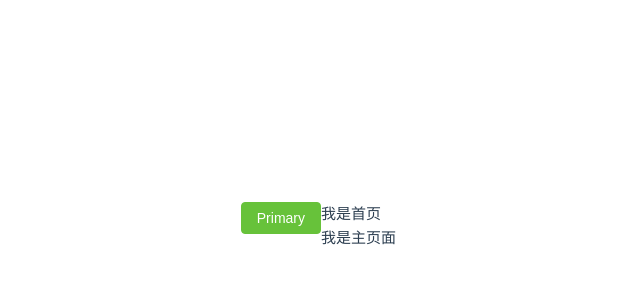
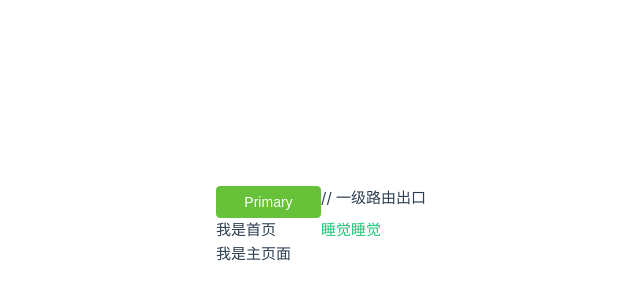
Before and after one commit to ZS8787YYDS/vue-rabbit-prpject, a Vue app: page / in a window 1280 px wide. Shown: the part 174-474 px from the top of the page, without its empty margins (319-959 px from the left). Built offline with nearby package versions, Linux system fonts and the light colour scheme; no server answers.

Commit message:
finished auto import function successfully

```diff
--- a/src/App.vue
+++ b/src/App.vue
@@ -1,20 +1,25 @@
 <script setup>
 import { RouterLink, RouterView } from 'vue-router'
-import HelloWorld from './components/HelloWorld.vue'
 
 </script>
 
 <template>
   <el-button type="success">Primary</el-button>
+  // 一级路由出口
   <router-view></router-view>
+  <div class="cls">
+    睡觉睡觉
+  </div>
 </template>
 
-<style scoped>
+<style scoped lang="scss">
 header {
   line-height: 1.5;
   max-height: 100vh;
 }
-
+.cls{
+  color: $sucColor;
+}
 .logo {
   display: block;
   margin: 0 auto 2rem;
--- /dev/null
+++ b/src/styles/var.scss
@@ -0,0 +1,5 @@
+$xtxColor: #27ba9b;
+$helpColor: #e26237;
+$sucColor: #1dc779;
+$warnColor: #ffb302;
+$priceColor: #cf4444;
--- a/vite.config.js
+++ b/vite.config.js
@@ -31,6 +31,7 @@
         // 自动导入定制化样式文件进行样式覆盖
         additionalData: `
           @use "@/styles/element/index.scss" as *;
+          @use "@/styles/var.scss" as *;
         `,
       }
     }
```
